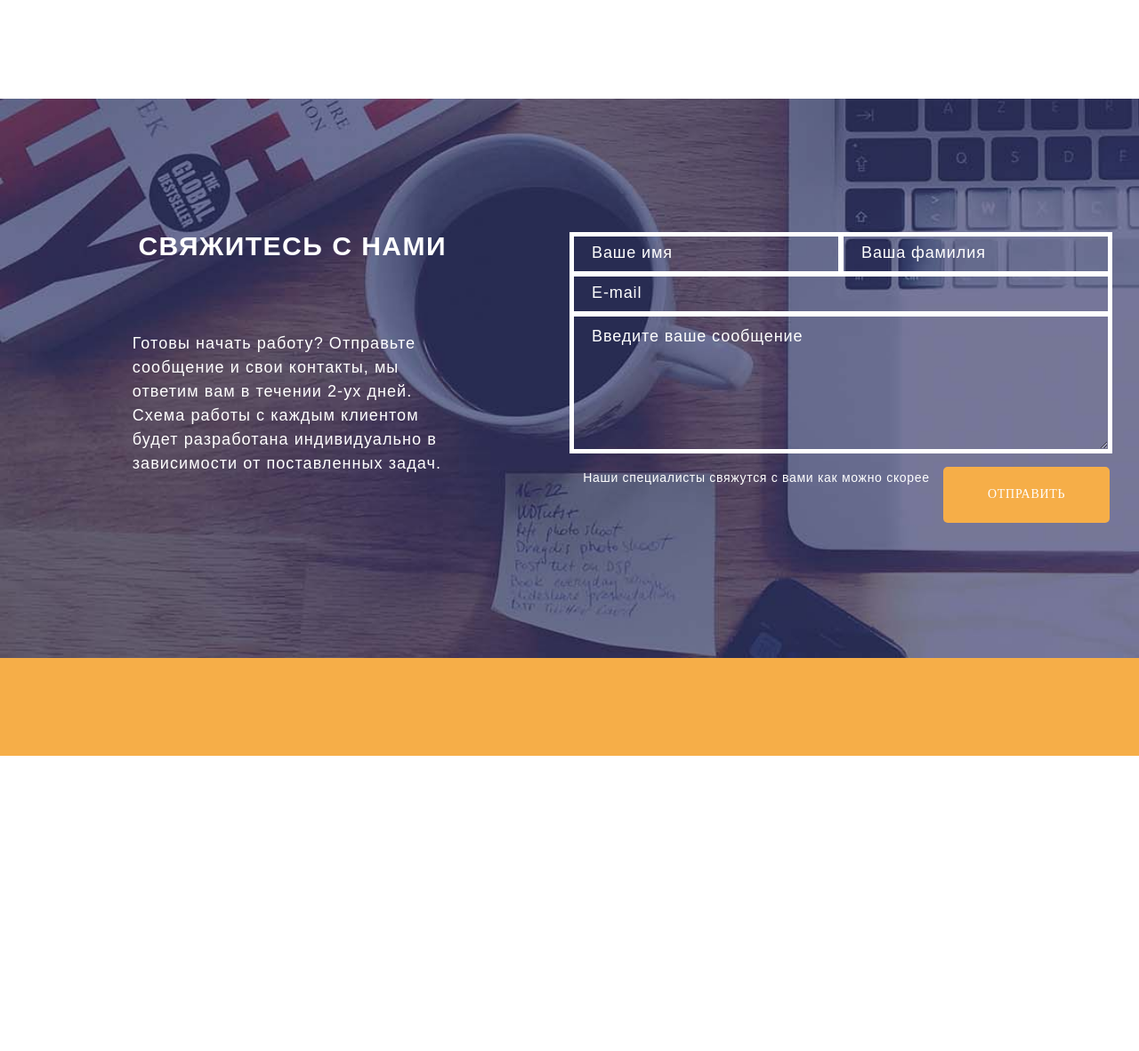
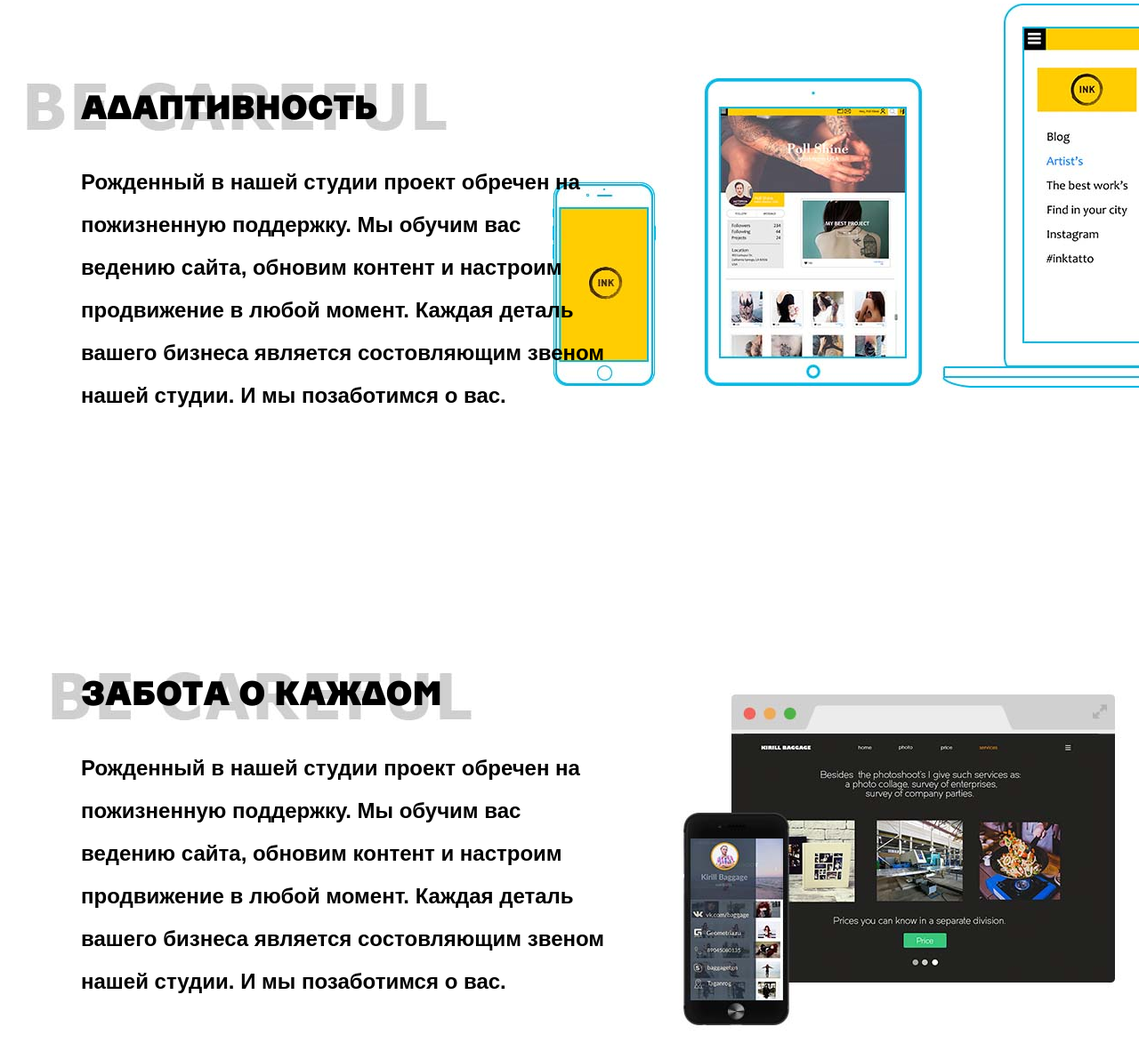
Before and after one commit to chicago86/hw3-it, a plain HTML site: page index.html in a window 1280 px wide. Shown: the part 2077-3259 px from the top of the page at 89% size. Before the commit the page ends 2927 px from the top, so only its background shows below. Drawn offline with Linux system fonts and the light colour scheme; a web font is replaced by a local one.

Commit message:
+2section

```diff
--- a/index.html
+++ b/index.html
@@ -146,9 +146,66 @@
 
 
 
+        <section class="section-seven">
+            <div class="container">
+                <div class="row seven-box">
+                    <div class="col-60">
+                        <div class="box-col__60">
+                            <img src="img/BE CAREFUL.jpg" alt="be" class="bg-seven">
+                            <h2 class="seven-title">
+                                АДАПТИВНОСТЬ
+                            </h2>
+                            <p class="seven-item">
+                                Рожденный в нашей студии проект обречен
+                                на пожизненную поддержку. Мы обучим вас
+                                ведению сайта, обновим контент и настроим
+                                продвижение в любой момент. Каждая деталь
+                                вашего бизнеса является состовляющим звеном
+                                нашей студии. И мы позаботимся о вас.
+                            </p>
+                        </div>
+                    </div>
+
+                    <div class="col-40 seven-rel">
 
 
+                    </div>
+                </div>
+            </div>
+            <!-- /.container -->
+            <img src="img/outline.jpg" alt="section-9" class="section-9">
+        </section>
+        <!-- /.section-nine -->
 
+
+<section class="section-nine">
+    <div class="container">
+        <div class="row nine-box">
+            <div class="col-60">
+                <div class="box-col__60">
+                    <img src="img/BE CAREFUL.jpg" alt="be" class="bg-nine">
+                    <h2 class="nine-title">
+                        Забота о каждом
+                    </h2>
+                    <p class="nine-item">
+                        Рожденный в нашей студии проект обречен
+                        на пожизненную поддержку. Мы обучим вас
+                        ведению сайта, обновим контент и настроим
+                        продвижение в любой момент. Каждая деталь
+                        вашего бизнеса является состовляющим звеном
+                        нашей студии. И мы позаботимся о вас.
+                    </p>
+                </div>
+            </div>
+
+            <div class="col-40">
+                <img src="img/section9.jpg" alt="section-9">
+            </div>
+        </div>
+    </div>
+    <!-- /.container -->
+</section>
+<!-- /.section-nine -->
 
         <section class="footer">
             <div class="container">
--- a/style/style.css
+++ b/style/style.css
@@ -335,10 +335,8 @@ padding-right: 41px;
 }
 .form-block{
     margin-top: 150px;
+}
 
-
-
-}
 form{
     width: 610px;
     border: 2px solid white;
@@ -379,6 +377,22 @@ input::placeholder, textarea::placeholder{
     letter-spacing: 0.05em;
     color: #ffffff;
 }
+input, textarea{
+    padding-left: 20px;
+    padding-top: 5px;
+    font-family: Arial;
+    font-size: 18px;
+    line-height: 24px;
+    font-weight: 400;
+    letter-spacing: 0.05em;
+    color: #ffffff;
+}
+
+input:focus::placeholder, textarea:focus::placeholder{
+    font-size: 0;
+    transition: linear 0.3s;
+}
+
 .forma-bottom{
     display: flex;
     justify-content: space-evenly;
@@ -402,12 +416,92 @@ input::placeholder, textarea::placeholder{
     border-radius: 5px;
     background-color: #f6ae48;
     text-decoration: none;
-    color:white;
+    color:white;}
+
+/* section-seven */
+.bg-seven{
+    position: absolute;
+    top: -18px;
+    left: -61px;
+    z-index: -1;
+}
+.seven-box{
+position: relative;
+}
+.section-seven{
+    position: relative;
+}
+.section-9{
+    position: absolute;
+    right: 0;
+    top: -30%;
 }
 
+
+.seven-rel{
+   position: relative;
+}
+
+/* section-nine */
+
+.section-nine, .section-seven{
+    color: black;
+}
+.nine-box, .seven-box{
+    display: flex;
+    flex-wrap: wrap;
+    margin-top: 150px;
+    margin-bottom: 250px;
+}
+.col-60{
+    width: 60%;
+    display: flex;
+    flex-direction: column;
+    align-items: center;
+    justify-content: center;
+}
+
+.box-col__60{
+    max-width: 600px;
+    position: relative;
+    z-index: 1;
+}
+.bg-nine{
+    position: absolute;
+    top: -14px;
+    left: -33px;
+    z-index: -1;
+}
+
+.col-40{
+    width: 40%;
+    display: flex;
+    align-items:center;
+    justify-content: center;
+}
+.nine-title, .seven-title{
+    font-family: 'Parangon 530C';
+    font-size: 36px;
+    line-height: 30px;
+    font-weight: 700;
+    letter-spacing: 0.05em;
+    margin-bottom: 40px;
+    text-transform: uppercase;
+}
+.nine-item, .seven-item{
+    font-family: Arial;
+    font-size: 24px;
+    line-height: 48px;
+    font-weight: 700;
+
+}
 /* orange */
 
 .orange{
     background-color: #f6ae48;
     height: 110px;
 }
+/* .two-section, .three-section, .section-seven, .section-nine, .footer, .orange{
+    border-left: 1px solid #f6ae48;
+    border-right: 1px solid #f6ae48;
+}     */
```
Also changed, not shown: img/ADAPTATE.jpg (added), img/BE CAREFUL.jpg (added), img/ipad.jpg (added), img/iphone.jpg (added), img/macbook.jpg (added), img/outline.jpg (added), img/section9.jpg (added).
